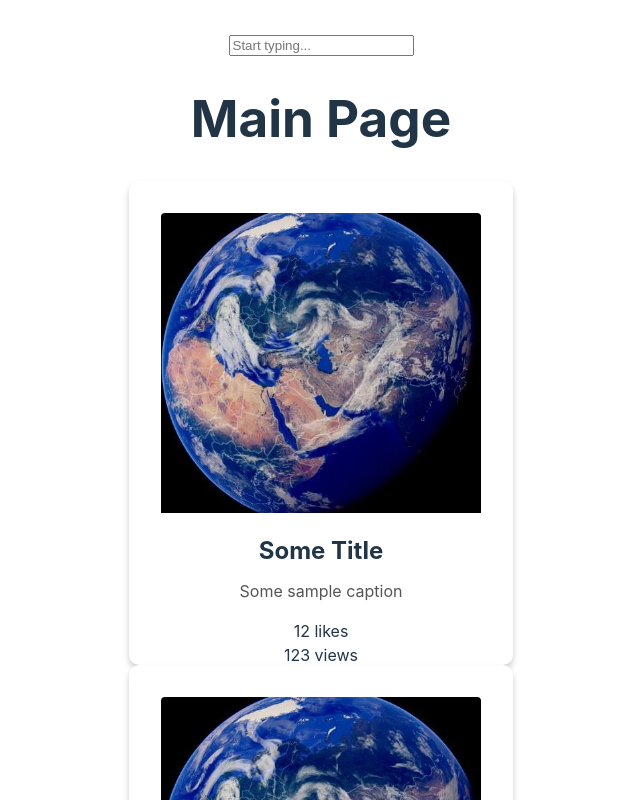
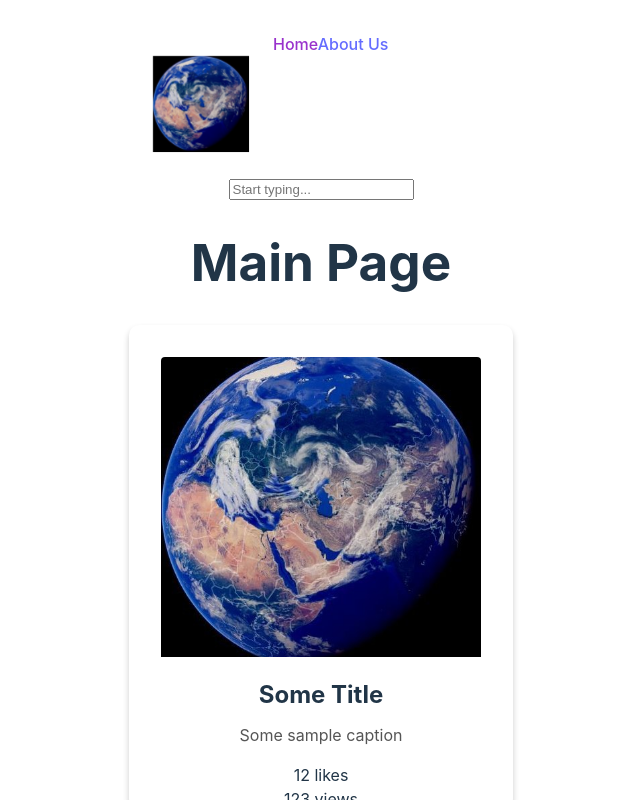
Before and after one commit to abe511/react2023Q1, a React (Vite) app: page / in a window 1280 px wide. Shown: the top 800 px of the page, without its empty margins (319-959 px from the left). Built offline with nearby package versions, Linux system fonts and the light colour scheme.

Commit message:
feat: add navigation

```diff
--- a/src/components/App.tsx
+++ b/src/components/App.tsx
@@ -2,9 +2,11 @@ import { Component } from 'react';
 import { Routes, Route } from 'react-router-dom';
 import '../styles/App.css';
 import { Item } from 'interfaces/SearchBar';
+import About from '../views/About';
 import NotFound from '../views/NotFound';
 import SearchBar from './SearchBar';
 import Home from '../views/Home';
+import Header from './Header';
 
 class App extends Component {
   items: Item[] = [
@@ -21,9 +23,11 @@ class App extends Component {
   render() {
     return (
       <>
+        <Header />
         <SearchBar items={this.items} />
         <Routes>
           <Route path="/" element={<Home />} />
+          <Route path="/about" element={<About />} />
           <Route path="*" element={<NotFound />} />
         </Routes>
       </>
--- a/src/components/Header.tsx
+++ b/src/components/Header.tsx
@@ -0,0 +1,27 @@
+/* eslint-disable no-nested-ternary */
+/* eslint-disable react/prefer-stateless-function */
+import { Component } from 'react';
+import { NavLink } from 'react-router-dom';
+import ava from '../assets/images/ava.jpg';
+
+import '../styles/Header.css';
+
+class Header extends Component {
+  render() {
+    return (
+      <header>
+        <img className="logo" src={ava} alt={ava} />
+        <nav className="navbar">
+          <NavLink to="/" end>
+            Home
+          </NavLink>
+          <NavLink to="/about" end>
+            About Us
+          </NavLink>
+        </nav>
+      </header>
+    );
+  }
+}
+
+export default Header;
--- /dev/null
+++ b/src/styles/Header.css
@@ -0,0 +1,7 @@
+header {
+    display: flex;
+}
+
+.active {
+    color: darkorchid;
+}
```
